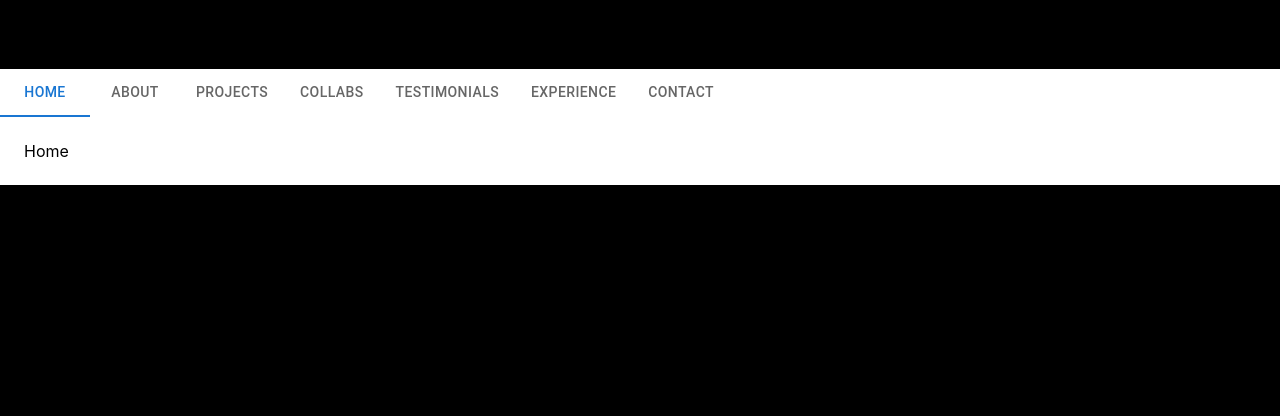
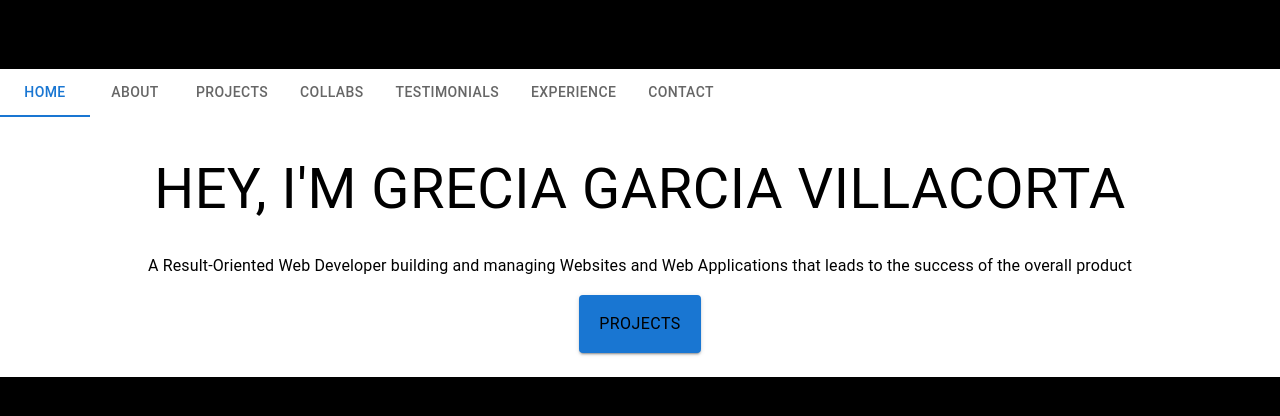
Before and after one commit to greciagarciav/portafoliodev2024, a React (Create React App) app: page / in a window 1280 px wide. Shown: the top 416 px of the page. Built offline with nearby package versions, Linux system fonts and the light colour scheme.

Commit message:
Create and Add home content

```diff
--- a/src/components/home/Home.styled.tsx
+++ b/src/components/home/Home.styled.tsx
@@ -0,0 +1,38 @@
+import styled from "@emotion/styled";
+import { Box, Typography, Button } from "@mui/material";
+import { colors } from "../../constants/colors.ts";
+
+export const HomeContainer = styled(Box)(() => ({
+    width: '100%',
+    textAlign: 'center'
+}))
+
+export const Title = styled(Typography)(() => ({
+    fontFamily: 'Roboto',
+    fontStyle: 'normal',
+    fontWeight: '400',
+    fontSize: '56px',
+    color: colors.black,
+    lineHeight: '56px',
+    padding: '20px 20px'
+}))
+
+export const Body = styled(Typography)(() => ({
+    fontFamily: 'Roboto',
+    fontStyle: 'normal',
+    fontWeight: '400',
+    fontSize: '16px',
+    color: colors.black,
+    lineHeight: '18px',
+    padding: '20px 20px'
+}))
+
+export const ProjectsButton = styled(Button)(() => ({
+    fontFamily: 'Roboto',
+    fontStyle: 'normal',
+    fontWeight: '400',
+    fontSize: '16px',
+    color: colors.black,
+    lineHeight: '18px',
+    padding: '20px 20px'
+}))
--- a/src/components/home/Home.tsx
+++ b/src/components/home/Home.tsx
@@ -0,0 +1,17 @@
+import * as React from 'react';
+import { Title, Body, HomeContainer, ProjectsButton } from "./Home.styled.tsx"
+
+
+const HomePortafolio = () => {
+
+    return (
+        <HomeContainer>
+          <Title>HEY, I'M GRECIA GARCIA VILLACORTA</Title>
+          <Body>A Result-Oriented Web Developer building and managing Websites and Web Applications that leads to the success of the overall product</Body>
+          <ProjectsButton variant="contained">PROJECTS</ProjectsButton>
+        </HomeContainer>
+      );
+
+}
+
+export { HomePortafolio }
--- a/src/components/nav/Nav.tsx
+++ b/src/components/nav/Nav.tsx
@@ -1,5 +1,7 @@
 import * as React from 'react';
 import { TabsMainContainer, TabsListContainer, TabsListEventContainer, TabsListTab, TabsListPanelsContainer, TabsPanelContent  } from "./Nav.styled.tsx";
+import { HomePortafolio  } from '../home/Home.tsx'
+
 
 const PortafolioTabs = () => {
 
@@ -23,7 +25,9 @@ const PortafolioTabs = () => {
                     <TabsListTab label="Contact" value="7" />
                     </TabsListEventContainer>
                 </TabsListContainer>
-                <TabsPanelContent value="1">Home</TabsPanelContent>
+                <TabsPanelContent value="1">
+                    <HomePortafolio></HomePortafolio>
+                </TabsPanelContent>
                 <TabsPanelContent value="2">About</TabsPanelContent>
                 <TabsPanelContent value="3">Projects</TabsPanelContent>
                 <TabsPanelContent value="4">Collabs</TabsPanelContent>
```
